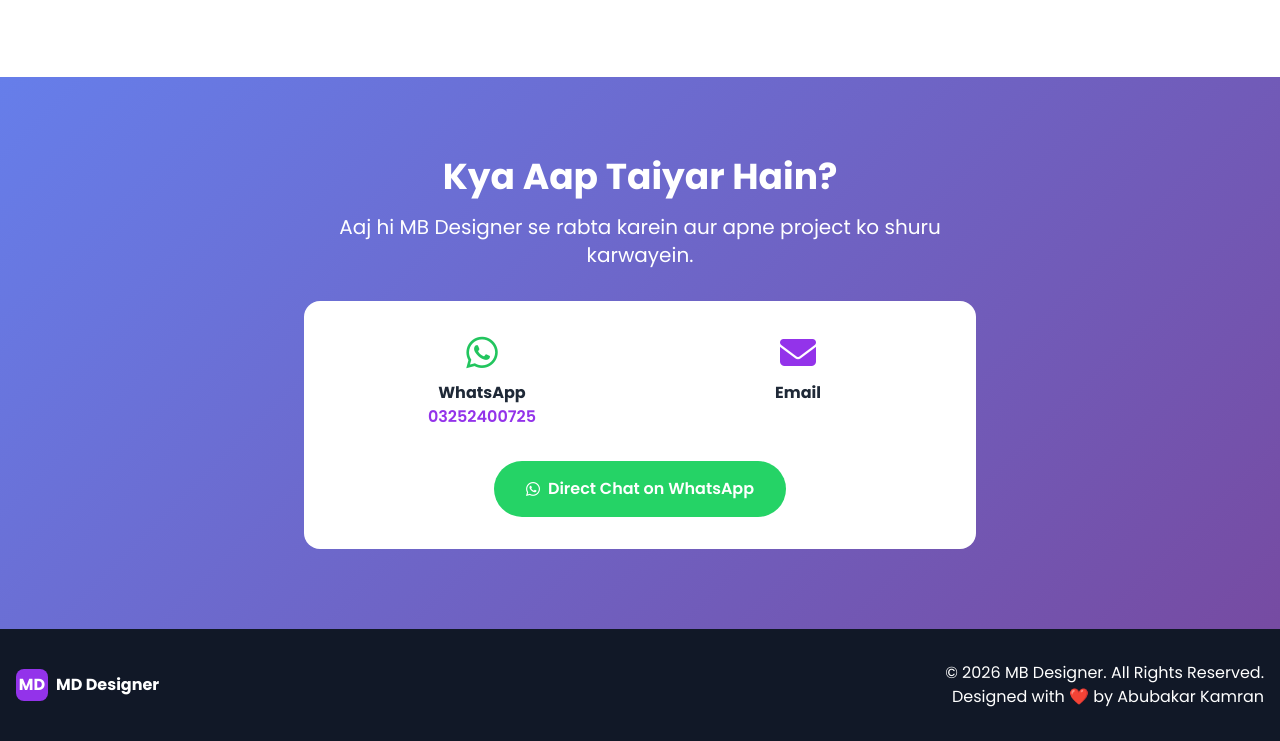
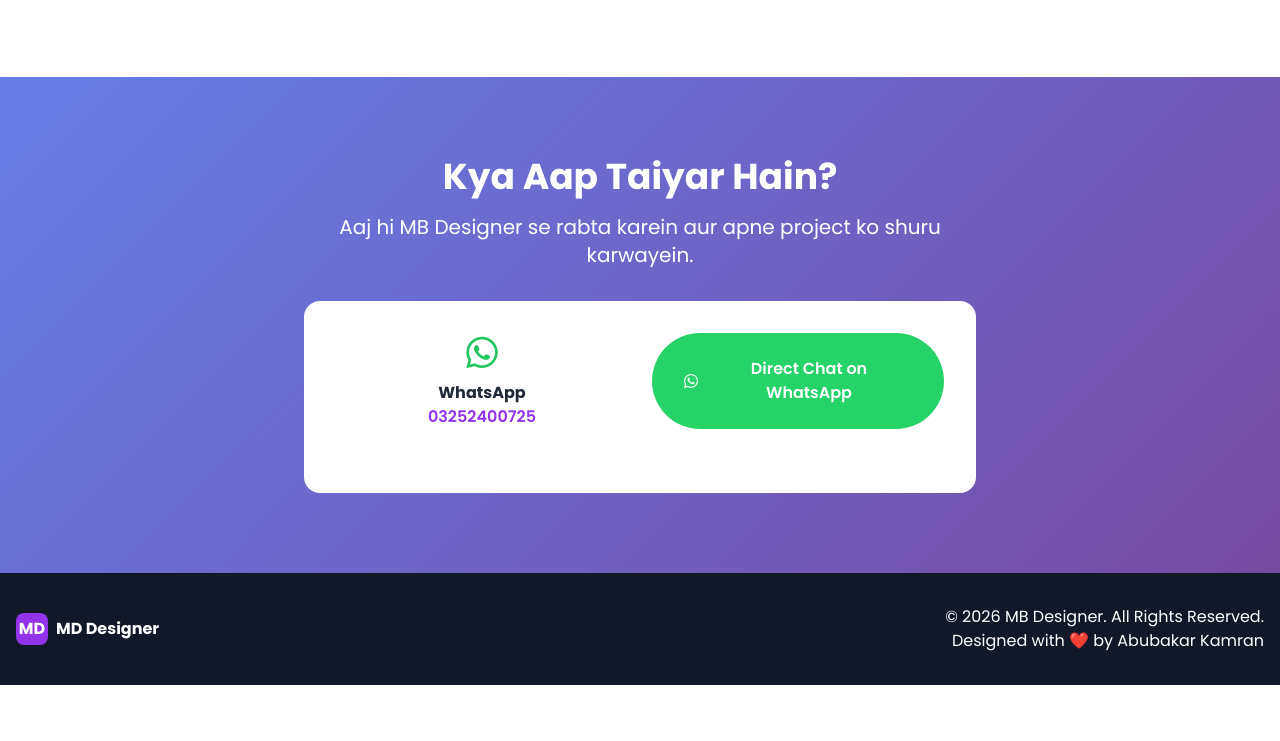
Before and after one commit to amazonabubakar0-maker/MD-DESIGNENER, a plain HTML site: page index.html in a window 1280 px wide. Shown: the part 4255-4996 px from the top of the page. After the commit the page ends 4940 px from the top, so only its background shows below. Drawn offline with nearby package versions, Linux system fonts and the light colour scheme.

Commit message:
Update index.html

```diff
--- a/index.html
+++ b/index.html
@@ -415,12 +415,7 @@
                             <i class="fab fa-whatsapp text-4xl text-green-500 mb-2"></i>
                             <h3 class="font-bold">WhatsApp</h3>
                             <p class="text-purple-600 font-semibold">03252400725</p>
-                        </div>
-                        <div class="text-center">
-                            <i class="fas fa-envelope text-4xl text-purple-600 mb-2"></i>
-                            <h3 class="font-bold">Email</h3>
 
-                        </div>
                     </div>
 
                     <a href="https://wa.me/923252400725" target="_blank" class="whatsapp-btn text-white px-8 py-4 rounded-full font-semibold inline-flex items-center justify-center">
```
